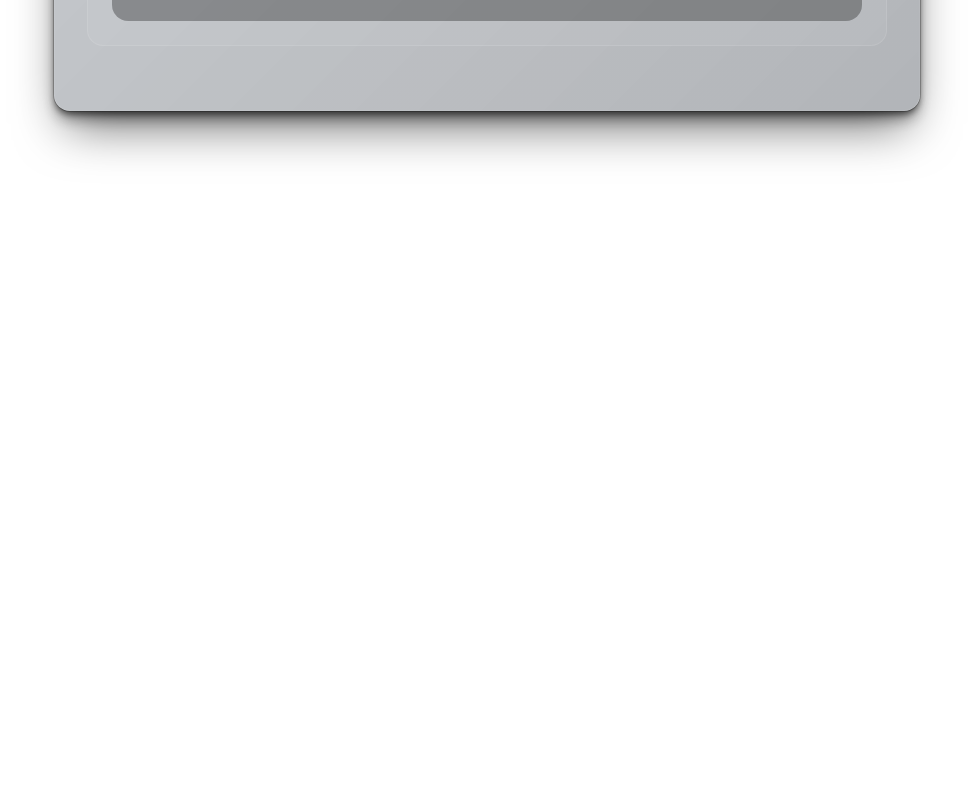
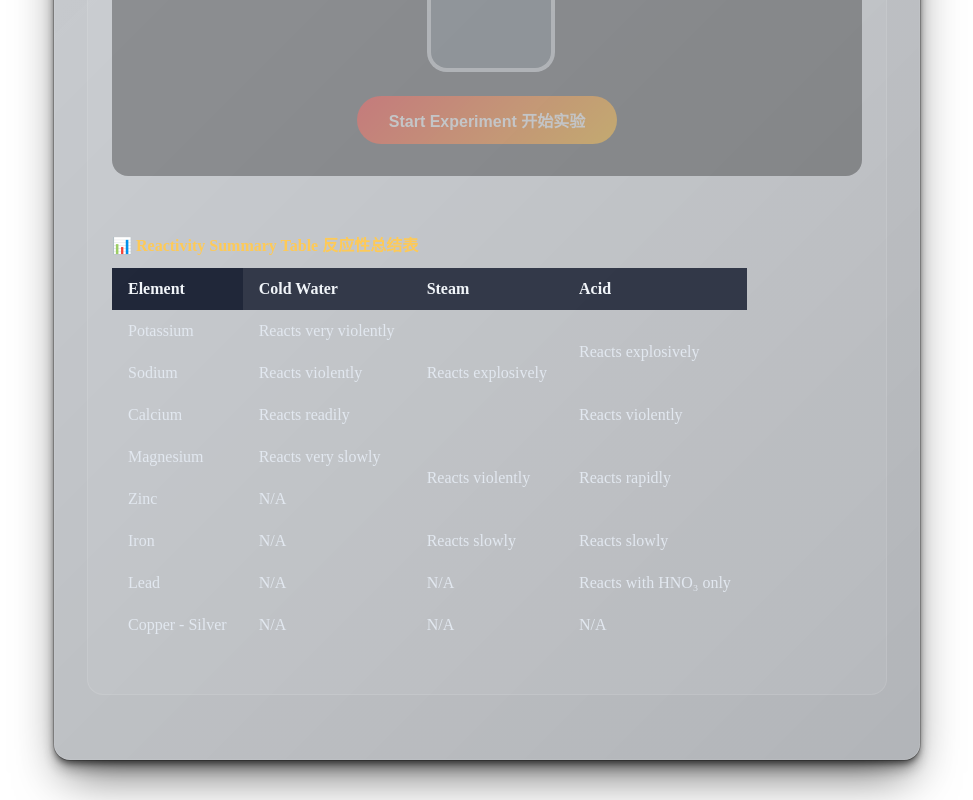
Before and after one commit to sduoafvuosbfsdad/Notes, a React (Vite) app: page /chemistry/12 in a window 1280 px wide. Shown: the part 1516-2316 px from the top of the page, without its empty margins (153-1126 px from the left). Before the commit the page ends 1667 px from the top, so only its background shows below. Built offline with nearby package versions, Linux system fonts and the light colour scheme.

Commit message:
Finished with the reactivity series experiment

```diff
--- a/src/components/ReactivityExperiment.jsx
+++ b/src/components/ReactivityExperiment.jsx
@@ -13,6 +13,18 @@ const METALS = [
     { symbol: 'Ag', name: 'Silver', chinese: '银', reactivity: 'none' },
 ];
 
+// Reaction info for table display
+const REACTION_TABLE = [
+    { element: 'Potassium', water: 'Reacts very violently', steam: 'Reacts explosively', acid: 'Reacts explosively' },
+    { element: 'Sodium', water: 'Reacts violently', steam: 'Reacts explosively', acid: 'Reacts explosively' },
+    { element: 'Calcium', water: 'Reacts readily', steam: 'Reacts explosively', acid: 'Reacts violently' },
+    { element: 'Magnesium', water: 'Reacts very slowly', steam: 'Reacts violently', acid: 'Reacts rapidly' },
+    { element: 'Zinc', water: 'N/A', steam: 'Reacts violently', acid: 'Reacts rapidly' },
+    { element: 'Iron', water: 'N/A', steam: 'Reacts slowly', acid: 'Reacts slowly' },
+    { element: 'Lead', water: 'N/A', steam: 'N/A', acid: 'Reacts with HNO₃ only (protective layer forms)' },
+    { element: 'Copper - Silver', water: 'N/A', steam: 'N/A', acid: 'N/A' },
+];
+
 const REAGENTS = [
     { id: 'water', name: 'Cold Water', chinese: '冷水', icon: '💧' },
     { id: 'steam', name: 'Steam', chinese: '蒸汽', icon: '☁️' },
@@ -23,87 +35,144 @@ const REAGENTS = [
 const REACTIONS = {
     'K-water': {
         equation: '2K(s) + 2H_2O(l) \\rightarrow 2KOH(aq) + H_2(g)',
-        description: 'Violent reaction with explosion!',
-        chineseDesc: '剧烈反应并爆炸！',
+        description: 'Reacts very violently with explosion!',
+        chineseDesc: '非常剧烈反应并爆炸！',
+        explosive: true,
+        bubbleIntensity: 3,
+        shakeIntensity: 3,
+    },
+    'K-steam': {
+        equation: '2K(s) + 2H_2O(g) \\rightarrow 2KOH(aq) + H_2(g)',
+        description: 'Reacts explosively!',
+        chineseDesc: '爆炸性反应！',
         explosive: true,
         bubbleIntensity: 3,
         shakeIntensity: 3,
     },
     'Na-water': {
         equation: '2Na(s) + 2H_2O(l) \\rightarrow 2NaOH(aq) + H_2(g)',
-        description: 'Violent reaction with explosion!',
+        description: 'Reacts violently with explosion!',
         chineseDesc: '剧烈反应并爆炸！',
+        explosive: true,
+        bubbleIntensity: 3,
+        shakeIntensity: 3,
+    },
+    'Na-steam': {
+        equation: '2Na(s) + 2H_2O(g) \\rightarrow 2NaOH(aq) + H_2(g)',
+        description: 'Reacts explosively!',
+        chineseDesc: '爆炸性反应！',
         explosive: true,
         bubbleIntensity: 3,
         shakeIntensity: 3,
     },
     'Ca-water': {
         equation: 'Ca(s) + 2H_2O(l) \\rightarrow Ca(OH)_2(aq) + H_2(g)',
-        description: 'Reacts vigorously with bubbles',
-        chineseDesc: '剧烈反应并产生气泡',
+        description: 'Reacts readily',
+        chineseDesc: '容易反应',
         explosive: false,
         bubbleIntensity: 3,
         shakeIntensity: 2,
     },
+    'Ca-steam': {
+        equation: 'Ca(s) + 2H_2O(g) \\rightarrow Ca(OH)_2(aq) + H_2(g)',
+        description: 'Reacts explosively!',
+        chineseDesc: '爆炸性反应！',
+        explosive: true,
+        bubbleIntensity: 3,
+        shakeIntensity: 3,
+    },
     'Mg-water': {
-        equation: 'Mg(s) + 2H_2O(l) \\rightarrow Mg(OH)_2(aq) + H_2(g)\\text{ (Very slow)}',
-        description: 'Reacts very slowly with cold water',
-        chineseDesc: '与冷水反应很慢',
+        equation: 'Mg(s) + 2H_2O(l) \\rightarrow Mg(OH)_2(aq) + H_2(g)',
+        description: 'Reacts very slowly',
+        chineseDesc: '反应很慢',
         explosive: false,
         bubbleIntensity: 1,
         shakeIntensity: 0,
     },
     'Mg-steam': {
         equation: 'Mg(s) + H_2O(g) \\rightarrow MgO(s) + H_2(g)',
-        description: 'Reacts vigorously with steam',
-        chineseDesc: '与蒸汽剧烈反应',
+        description: 'Reacts violently',
+        chineseDesc: '剧烈反应',
         explosive: false,
         bubbleIntensity: 3,
         shakeIntensity: 2,
     },
     'Zn-steam': {
         equation: 'Zn(s) + H_2O(g) \\rightarrow ZnO(s) + H_2(g)',
-        description: 'Reacts with steam when heated',
-        chineseDesc: '加热时与蒸汽反应',
+        description: 'Reacts violently',
+        chineseDesc: '剧烈反应',
         explosive: false,
-        bubbleIntensity: 2,
-        shakeIntensity: 1,
+        bubbleIntensity: 3,
+        shakeIntensity: 2,
     },
     'Zn-hcl': {
         equation: 'Zn(s) + 2HCl(aq) \\rightarrow ZnCl_2(aq) + H_2(g)',
-        description: 'Reacts with bubbles',
-        chineseDesc: '反应并产生气泡',
+        description: 'Reacts rapidly',
+        chineseDesc: '快速反应',
         explosive: false,
-        bubbleIntensity: 2,
-        shakeIntensity: 1,
+        bubbleIntensity: 3,
+        shakeIntensity: 2,
     },
     'Fe-steam': {
         equation: '3Fe(s) + 4H_2O(g) \\rightarrow Fe_3O_4(s) + 4H_2(g)',
-        description: 'Reacts with steam when heated',
-        chineseDesc: '加热时与蒸汽反应',
+        description: 'Reacts slowly',
+        chineseDesc: '缓慢反应',
         explosive: false,
-        bubbleIntensity: 2,
-        shakeIntensity: 1,
+        bubbleIntensity: 1,
+        shakeIntensity: 0,
     },
     'Fe-hcl': {
         equation: 'Fe(s) + 2HCl(aq) \\rightarrow FeCl_2(aq) + H_2(g)',
-        description: 'Reacts slowly with bubbles',
-        chineseDesc: '缓慢反应并产生气泡',
+        description: 'Reacts slowly',
+        chineseDesc: '缓慢反应',
         explosive: false,
         bubbleIntensity: 1,
         shakeIntensity: 0,
     },
     'Pb-hcl': {
-        equation: 'Pb(s) + 2HCl(aq) \\rightarrow PbCl_2(aq) + H_2(g)\\text{ (Very slow)}',
-        description: 'Reacts very slowly',
-        chineseDesc: '反应非常缓慢',
+        equation: '\\text{Reacts with HNO}_3\\text{ only}',
+        description: 'Reacts with HNO₃ only (protective layer forms)',
+        chineseDesc: '仅与硝酸反应（形成保护层）',
         explosive: false,
-        bubbleIntensity: 1,
+        bubbleIntensity: 0,
         shakeIntensity: 0,
+    },
+    // Acid reactions for reactive metals
+    'K-hcl': {
+        equation: '2K(s) + 2HCl(aq) \\rightarrow 2KCl(aq) + H_2(g)',
+        description: 'Reacts explosively!',
+        chineseDesc: '爆炸性反应！',
+        explosive: true,
+        bubbleIntensity: 3,
+        shakeIntensity: 3,
+    },
+    'Na-hcl': {
+        equation: '2Na(s) + 2HCl(aq) \\rightarrow 2NaCl(aq) + H_2(g)',
+        description: 'Reacts explosively!',
+        chineseDesc: '爆炸性反应！',
+        explosive: true,
+        bubbleIntensity: 3,
+        shakeIntensity: 3,
+    },
+    'Ca-hcl': {
+        equation: 'Ca(s) + 2HCl(aq) \\rightarrow CaCl_2(aq) + H_2(g)',
+        description: 'Reacts violently',
+        chineseDesc: '剧烈反应',
+        explosive: false,
+        bubbleIntensity: 3,
+        shakeIntensity: 2,
+    },
+    'Mg-hcl': {
+        equation: 'Mg(s) + 2HCl(aq) \\rightarrow MgCl_2(aq) + H_2(g)',
+        description: 'Reacts rapidly',
+        chineseDesc: '快速反应',
+        explosive: false,
+        bubbleIntensity: 3,
+        shakeIntensity: 2,
     },
     'no-reaction': {
         equation: '\\text{No reaction}',
-        description: 'No reaction occurs',
+        description: 'No reaction',
         chineseDesc: '没有反应',
         explosive: false,
         bubbleIntensity: 0,
@@ -115,20 +184,19 @@ function getReactionKey(metal, reagent) {
     const key = `${metal}-${reagent}`;
     if (REACTIONS[key]) return key;
 
+    // No reaction cases based on the table
     if (reagent === 'water') {
         if (['Zn', 'Fe', 'Pb', 'Cu', 'Ag'].includes(metal)) {
             return 'no-reaction';
         }
     }
     if (reagent === 'steam') {
-        if (['K', 'Na', 'Ca', 'Pb', 'Cu', 'Ag'].includes(metal)) {
+        if (['Pb', 'Cu', 'Ag'].includes(metal)) {
             return 'no-reaction';
         }
     }
     if (reagent === 'hcl') {
-        if (['K', 'Na', 'Ca', 'Mg'].includes(metal)) {
-            return 'no-reaction';
-        }
+        // Cu and Ag don't react with HCl
         if (['Cu', 'Ag'].includes(metal)) {
             return 'no-reaction';
         }
@@ -220,6 +288,8 @@ export default function ReactivityExperiment() {
         setMetalDropped(false);
         setMetalDissolved(false);
     }, []);
+
+
 
     const styles = {
         container: {
@@ -336,9 +406,22 @@ export default function ReactivityExperiment() {
             height: selectedReagent ? '70%' : '0%',
             background: selectedReagent?.id === 'hcl'
                 ? 'rgba(255, 255, 200, 0.6)'
+                : selectedReagent?.id === 'steam'
+                ? 'linear-gradient(to top, rgba(200, 200, 200, 0.3) 0%, rgba(240, 240, 240, 0.1) 50%, transparent 100%)'
                 : 'rgba(100, 180, 255, 0.5)',
             transition: 'height 0.5s ease',
             borderRadius: '0 0 16px 16px',
+        },
+        steamEffect: {
+            position: 'absolute',
+            top: '-20px',
+            left: '50%',
+            transform: 'translateX(-50%)',
+            width: '80px',
+            height: '40px',
+            opacity: selectedReagent?.id === 'steam' && isReacting ? 1 : 0,
+            transition: 'opacity 0.3s ease',
+            pointerEvents: 'none',
         },
         metalSample: {
             position: 'absolute',
@@ -411,6 +494,7 @@ export default function ReactivityExperiment() {
             animation: 'overlay-fade-in 0.3s ease-out',
             padding: '2rem',
         },
+
         overlayTitle: {
             fontSize: '1.2rem',
             color: '#feca57',
@@ -553,6 +637,14 @@ export default function ReactivityExperiment() {
                     )}
                     {renderBubbles()}
                     {explosion && <div style={styles.explosion} />}
+                    {/* Steam effect */}
+                    {selectedReagent?.id === 'steam' && (
+                        <div style={styles.steamEffect}>
+                            <div className="steam-wisp" style={{ left: '20%', animationDelay: '0s' }} />
+                            <div className="steam-wisp" style={{ left: '50%', animationDelay: '0.3s' }} />
+                            <div className="steam-wisp" style={{ left: '80%', animationDelay: '0.6s' }} />
+                        </div>
+                    )}
                 </div>
 
                 {!isReacting ? (
@@ -587,6 +679,68 @@ export default function ReactivityExperiment() {
                 )}
             </div>
 
+            {/* Reaction Table */}
+            <div style={{marginTop: '2rem', overflowX: 'auto'}}>
+                <h4 style={{...styles.sectionTitle, marginTop: '1.5rem', marginBottom: '0.75rem'}}>
+                    📊 Reactivity Summary Table 反应性总结表
+                </h4>
+                <table>
+                    <thead>
+                        <tr>
+                            <th>Element</th>
+                            <th>Cold Water</th>
+                            <th>Steam</th>
+                            <th>Acid</th>
+                        </tr>
+                    </thead>
+                    <tbody>
+                        <tr>
+                            <td>Potassium</td>
+                            <td>Reacts very violently</td>
+                            <td rowSpan="3">Reacts explosively</td>
+                            <td rowSpan="2">Reacts explosively</td>
+                        </tr>
+                        <tr>
+                            <td>Sodium</td>
+                            <td>Reacts violently</td>
+                        </tr>
+                        <tr>
+                            <td>Calcium</td>
+                            <td>Reacts readily</td>
+                            <td>Reacts violently</td>
+                        </tr>
+                        <tr>
+                            <td>Magnesium</td>
+                            <td>Reacts very slowly</td>
+                            <td rowSpan="2">Reacts violently</td>
+                            <td rowSpan="2">Reacts rapidly</td>
+                        </tr>
+                        <tr>
+                            <td>Zinc</td>
+                            <td>N/A</td>
+                        </tr>
+                        <tr>
+                            <td>Iron</td>
+                            <td>N/A</td>
+                            <td>Reacts slowly</td>
+                            <td>Reacts slowly</td>
+                        </tr>
+                        <tr>
+                            <td>Lead</td>
+                            <td>N/A</td>
+                            <td>N/A</td>
+                            <td>Reacts with HNO₃ only</td>
+                        </tr>
+                        <tr>
+                            <td>Copper - Silver</td>
+                            <td>N/A</td>
+                            <td>N/A</td>
+                            <td>N/A</td>
+                        </tr>
+                    </tbody>
+                </table>
+            </div>
+
             <style>{`
                 .bubble {
                     animation-name: bubble-rise-up;
@@ -606,6 +760,29 @@ export default function ReactivityExperiment() {
                     }
                     100% {
                         transform: translateY(var(--travel-height, -150px)) scale(0.4);
+                        opacity: 0;
+                    }
+                }
+                .steam-wisp {
+                    position: absolute;
+                    bottom: 0;
+                    width: 20px;
+                    height: 60px;
+                    background: radial-gradient(ellipse at center, rgba(255, 255, 255, 0.6) 0%, transparent 70%);
+                    border-radius: 50%;
+                    animation: steam-rise 2s ease-out infinite;
+                    filter: blur(4px);
+                }
+                @keyframes steam-rise {
+                    0% {
+                        transform: translateY(0) scaleX(1);
+                        opacity: 0.8;
+                    }
+                    50% {
+                        opacity: 0.4;
+                    }
+                    100% {
+                        transform: translateY(-80px) scaleX(2);
                         opacity: 0;
                     }
                 }
--- a/src/pages/Chemistry/12-ReactivitySeries.jsx
+++ b/src/pages/Chemistry/12-ReactivitySeries.jsx
@@ -214,6 +214,7 @@ export default function ReactivitySeries() {
                                 Metals + Cold water 金属 + 冷水
                                 <div id="Reaction-of-metals-with-cold-water">
                                     <BlockMath>Na(s) + H_2O(l) → NaOH(aq) + H_2(g)</BlockMath>
+                                    <span>Metals more reactive than carbon</span>
                                 </div>
                             </li>
                             <li>
@@ -222,13 +223,25 @@ export default function ReactivitySeries() {
                                     <BlockMath>Zn(s) + H_2O(g) → ZnO(s) + H_2(g)</BlockMath>
                                 </div>
                             </li>
-
+                            <li>
+                                Metals + Acid 金属 + 酸
+                                <div id="Reaction-of-metals-with-acid">
+                                    <BlockMath>Fe(s) + HCl(aq) → FeCl_2(s) + H_2(g)</BlockMath>
+                                </div>
+                            </li>
                         </ol>
                     </p>
+                </div>
+                <div id="12.2">
+                    <h2>12.2 Impact of reactivity of metals on oxidisation 金属活动性对于氧化反应烈度的影响</h2>
+                    <p>
+                        The higher the metal is in the reactivity series, the more reactive it is, therefore it reacts more vigorously.
 
-                    {/* Interactive Experiment Section */}
+                    </p>
                     <ReactivityExperiment />
+
                 </div>
+
             </GlassContainer>
         </Template>
     )
```
